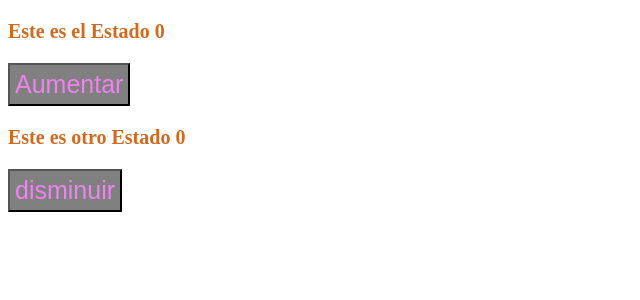
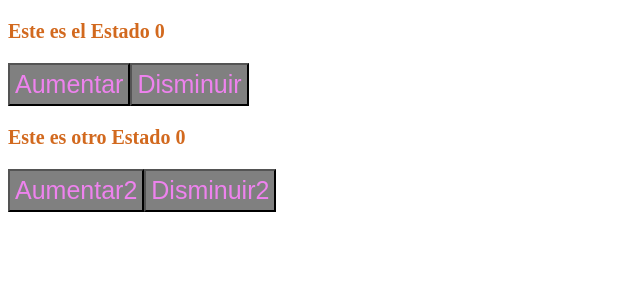
Before and after one commit to Cret1no/Practica, a React (Vite) app: page / in a window 1280 px wide. Shown: the top 300 px of the page, without its empty margins (0-640 px from the left). Built offline with nearby package versions, Linux system fonts and the light colour scheme.

Commit message:
Version 1.1 Se agregaron los botones de disminuir

```diff
--- a/src/App.tsx
+++ b/src/App.tsx
@@ -6,13 +6,16 @@ function App() {
   const [count2, setCount2] = useState(0);
   const aumentarCount = () => setCount((count) => count + 1);
   const aumentarCount2 = () => setCount2((count2) => count2 + 1);
-
+  const disminuirCount = () => setCount((count) => count - 1);
+  const disminuirCount2 = () => setCount2((count2) => count2 - 1);
   return (
     <>
       <Title title="Este es el Estado" state={count} />
       <Button label="Aumentar" parentMethod={aumentarCount} />
+      <Button label="Disminuir" parentMethod={disminuirCount} />
       <Title title="Este es otro Estado" state={count2} />
-      <Button label="disminuir" parentMethod={aumentarCount2} />
+      <Button label="Aumentar2" parentMethod={aumentarCount2} />
+      <Button label="Disminuir2" parentMethod={disminuirCount2} />
     </>
   );
 }
```
